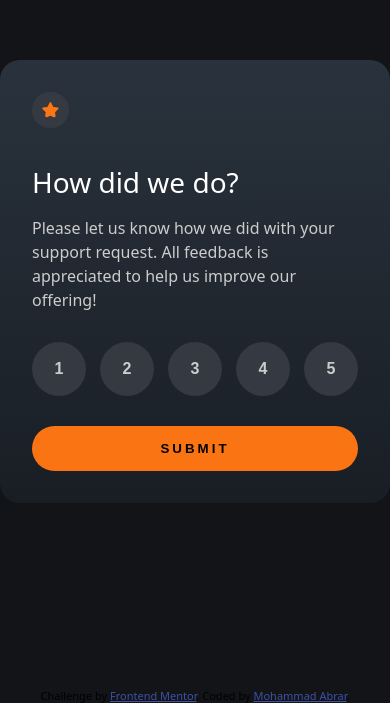
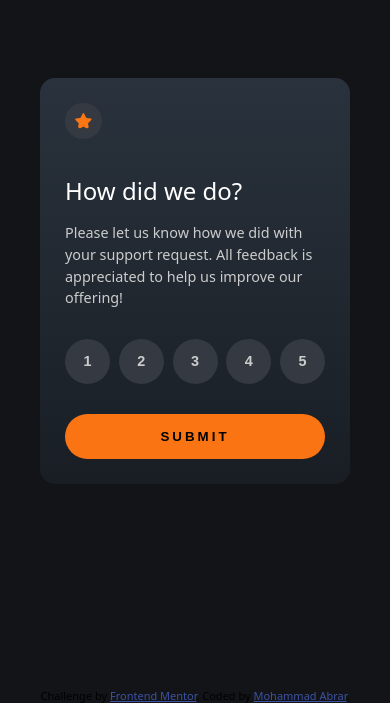
Before and after one commit to NewNameAbrar/FrontendMentor6-InteractiveRatingComponent, a plain HTML site: page index.html in a window 390 px wide. Shown: the part 141-844 px from the top of the page. Drawn offline with Linux system fonts and the light colour scheme.

Commit message:
making the design mobile responsive

```diff
--- a/style.css
+++ b/style.css
@@ -114,3 +114,21 @@ p {
   text-align: center;
   margin-top: 13px;
 }
+@media (max-width: 480px) {
+  #main {
+    width: 260px;
+    padding: 25px;
+    border-radius: 15px;
+  }
+  .eachRating {
+    height: 45px;
+    width: 45px;
+    font-size: 0.9rem;
+  }
+  h2 {
+    font-size: 1.5rem;
+  }
+  p {
+    font-size: 0.9rem;
+  }
+}
```
